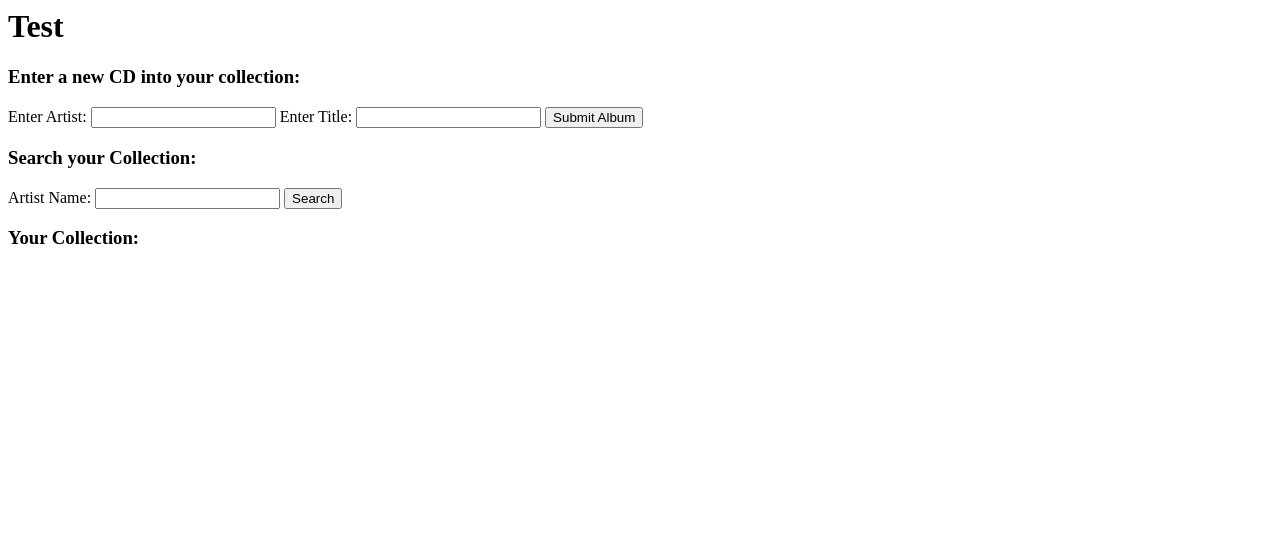
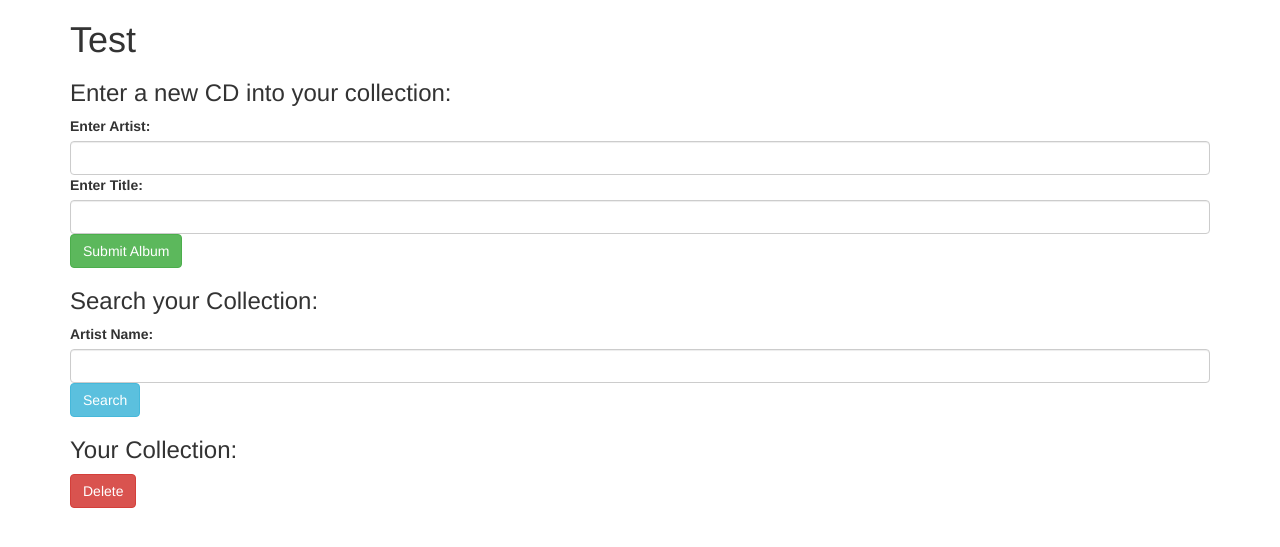
Before and after one commit to KNaka88/cd-silex, a PHP site: template views/form.html.twig in a window 1280 px wide. Shown: the top 547 px of the page. Run offline with PHP 8.4, Linux system fonts and the light colour scheme; the template is opened without the code that fills it, so the values that code supplies are empty; some libraries are stand-ins or nearby versions.

Commit message:
fix search result bug

```diff
--- a/src/CD.php
+++ b/src/CD.php
@@ -40,7 +40,7 @@ class CD
         return $_SESSION['cd'];
     }
 
-    function delete(){
+    static function delete(){
         $_SESSION['cd'] = array();
     }
 
--- a/views/form.html.twig
+++ b/views/form.html.twig
@@ -1,24 +1,30 @@
 <!DOCTYPE>
 <html>
     <head>
+        <link rel="stylesheet" href="https://maxcdn.bootstrapcdn.com/bootstrap/3.3.7/css/bootstrap.min.css" integrity="sha384-BVYiiSIFeK1dGmJRAkycuHAHRg32OmUcww7on3RYdg4Va+PmSTsz/K68vbdEjh4u" crossorigin="anonymous">
         <title>Your CD Database</title>
     </head>
     <body>
+        <div class="container">
             <h1>Test</h1>
             <h3>Enter a new CD into your collection:</h3>
+            <div class="form-group">
                 <form action='/' method='post'>
                     <label for='artist'>Enter Artist: </label>
-            <input type='text' name='artist'>
+                    <input type='text' name='artist' class="form-control">
                     <label for='title'>Enter Title: </label>
-            <input type='text' name='title'>
-            <button type='submit'>Submit Album</button>
+                    <input type='text' name='title' class="form-control">
+                    <button type='submit' class='btn btn-success'>Submit Album</button>
                 </form>
+            </div>
                 <h3>Search your Collection: </h3>
+            <div class="form-group">
                 <form action='/search-result' method='post'>
                     <label for='search'>Artist Name:</label>
-            <input type='text' name='search'>
-            <button type='submit'>Search</button>
+                    <input type='text' name='search' class='form-control'>
+                    <button type='submit' class='btn btn-info'>Search</button>
                 </form>
+            </div>
 
             <h3>Your Collection:</h3>
             <ul>
@@ -30,5 +36,13 @@
                 {% endif %}
             </ul>
 
+
+            <a href='/delete'>
+            <button class="btn btn-danger">Delete</button>
+            </a>
+
+
+        </div>
+
     </body>
 </html>
```
Also changed, not shown: app/app.php (+5 -2 lines), views/search-result.html.twig (+6 -2 lines). Lines whose indentation alone changed are shown as unchanged.
